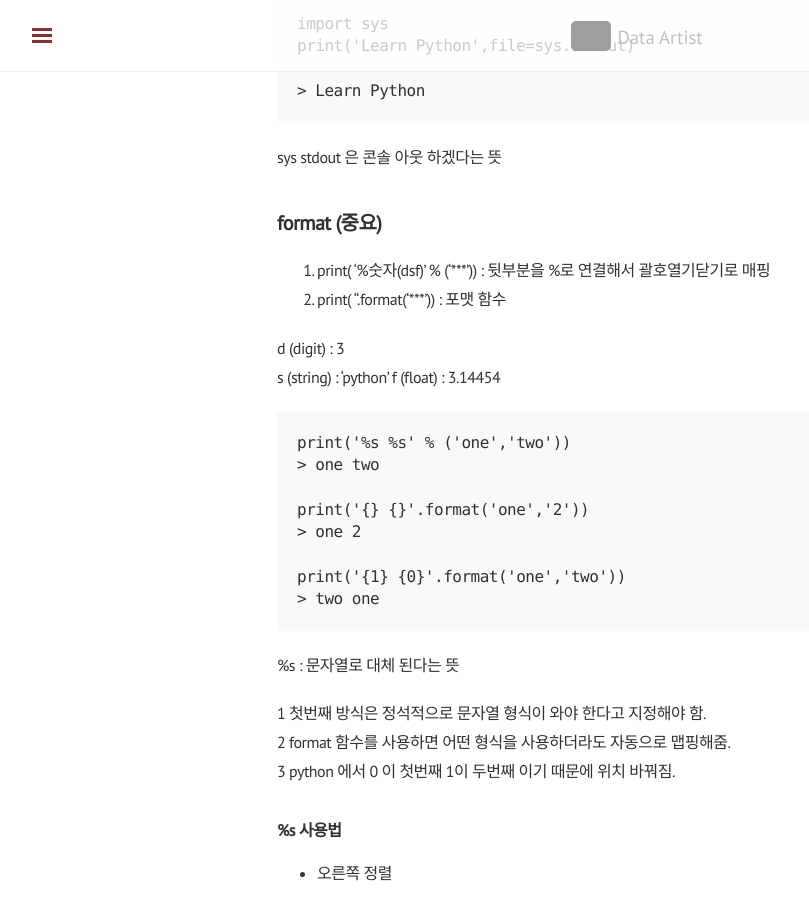
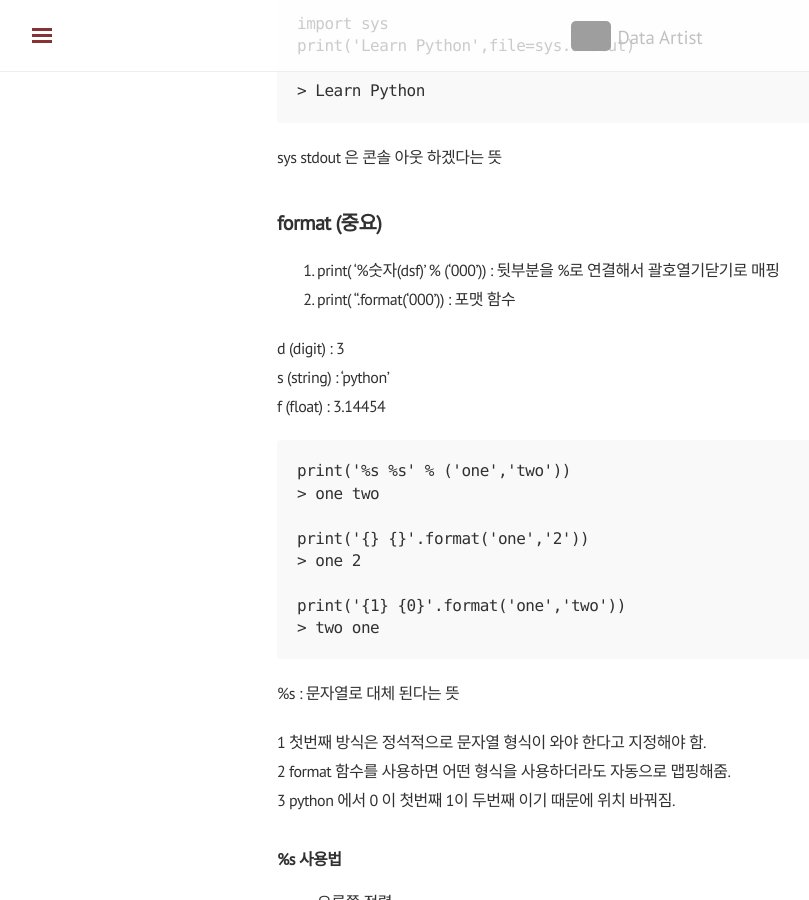
Before and after one commit to shanny924/shanny924.github.io, a Jekyll site: the page built from _posts/2020-03-21-python#2.md, in a window 1280 px wide and 900 px high, scrolled down 1339 px. Shown: the whole window, without its empty margins (3-812 px from the left). Built offline with Jekyll 4.4.1, drawn with Linux system fonts in a browser that asks for light colours; nearby versions of some CDN libraries; comment, search, counter and statistics services are not loaded; grey boxes are pictures that could not be loaded.

Commit message:
Update 2020-03-21-python#2.md

```diff
--- a/_posts/2020-03-21-python#2.md
+++ b/_posts/2020-03-21-python#2.md
@@ -62,8 +62,8 @@
 
 ## format (중요)
 
-1. print( '%숫자(dsf)' % ('***')) : 뒷부분을 %로 연결해서 괄호열기닫기로 매핑
-2. print( '{:숫자}'.format('***')) : 포맷 함수
+1. print( '%숫자(dsf)' % ('000')) : 뒷부분을 %로 연결해서 괄호열기닫기로 매핑
+2. print( '{:숫자}'.format('000')) : 포맷 함수
 
 d (digit) : 3
 s (string) : 'python'
```
